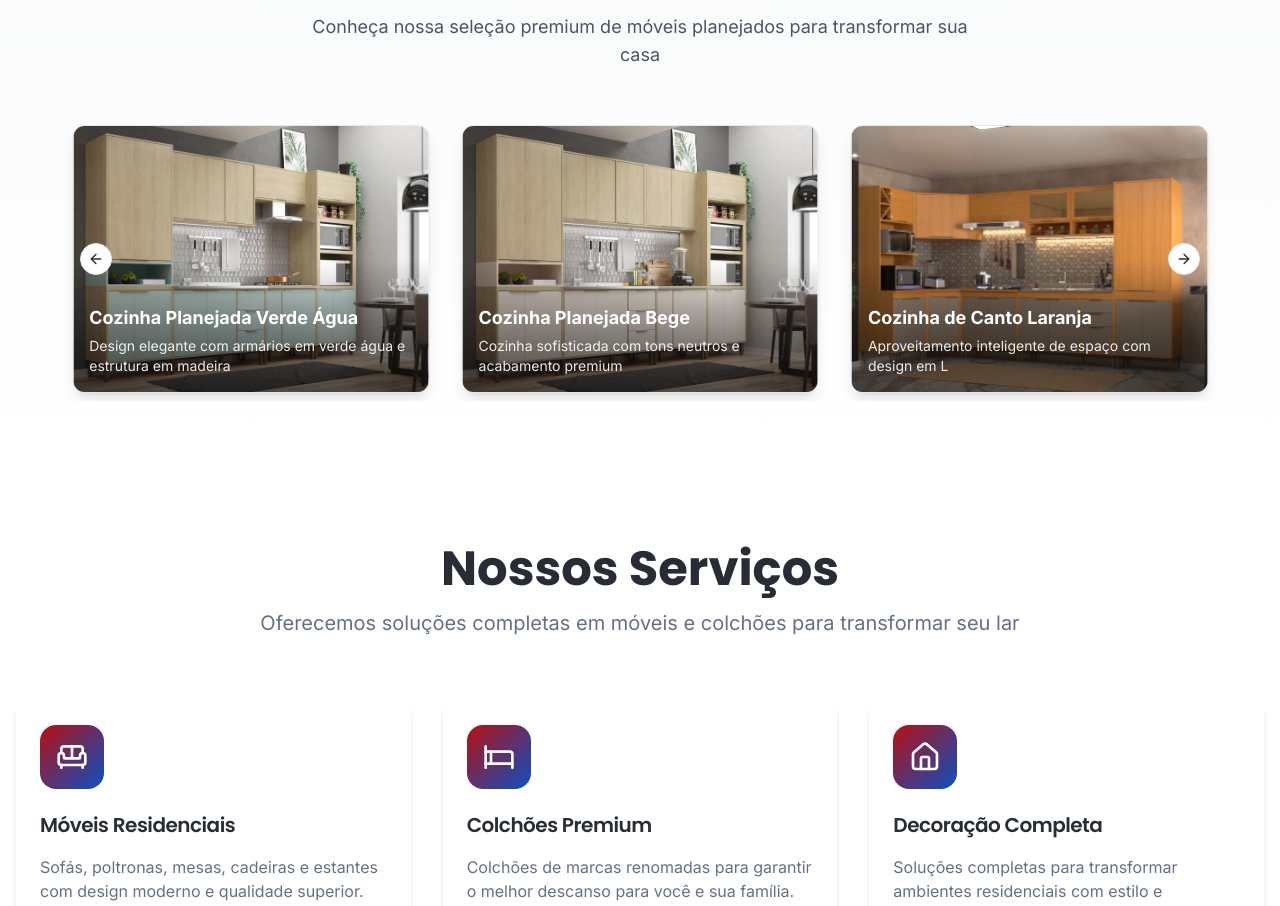
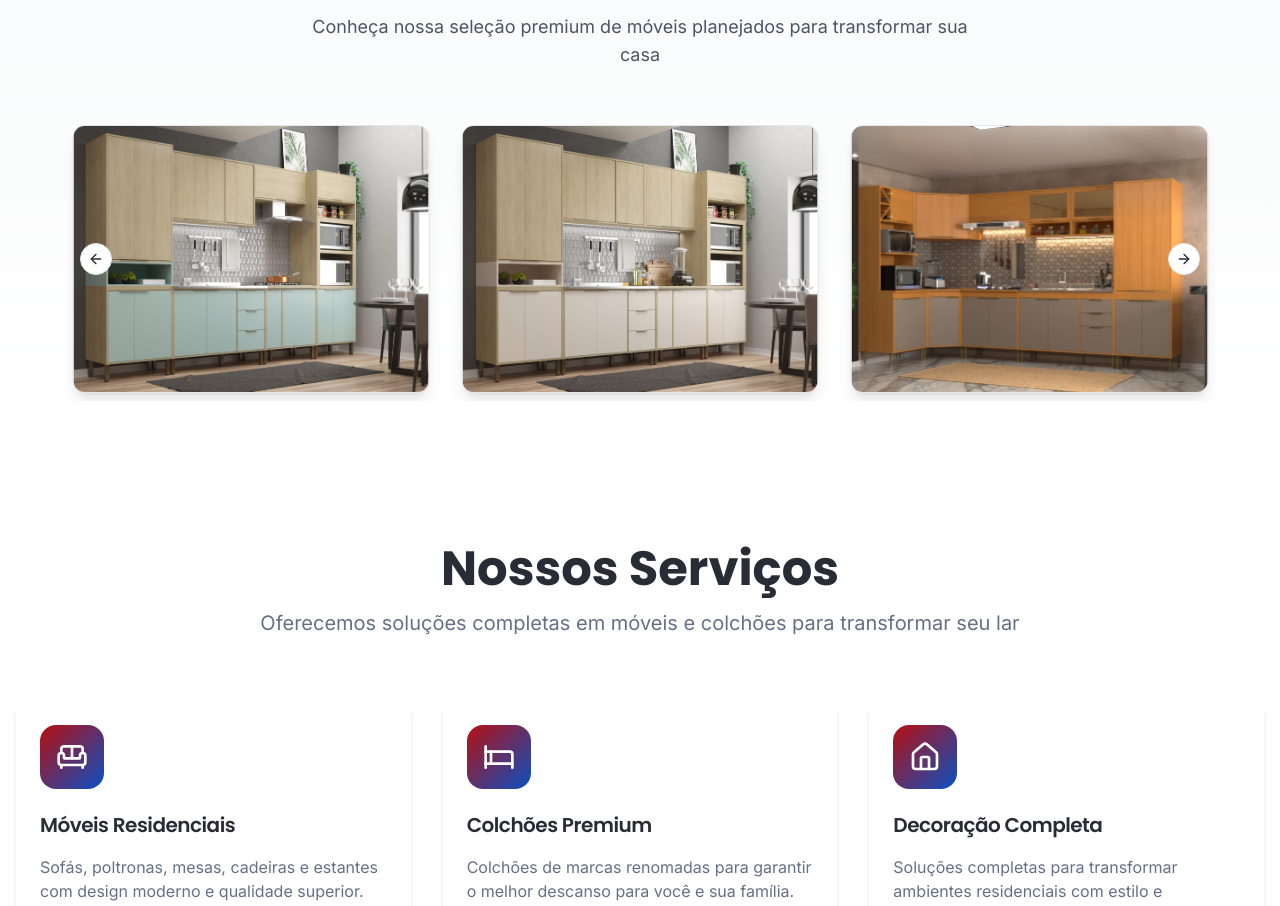
Before and after one commit to DevZipMateus/smf-conforto-digital, a React (Vite) app: page / in a window 1280 px wide. Shown: the part 2005-2911 px from the top of the page. Built offline with nearby package versions, Linux system fonts and the light colour scheme.

Commit message:
Remove carousel titles and descriptions
Remove the product titles and descriptions from the carousel items to simplify the display.

```diff
--- a/src/components/ProductCarousel.tsx
+++ b/src/components/ProductCarousel.tsx
@@ -111,11 +111,6 @@ const ProductCarousel = () => {
                                 alt={product.title}
                                 className="w-full h-full object-cover"
                               />
-                              <div className="absolute inset-0 bg-gradient-to-t from-black/60 via-transparent to-transparent"></div>
-                              <div className="absolute bottom-0 left-0 right-0 p-4 text-white">
-                                <h3 className="text-lg font-bold mb-1 line-clamp-1">{product.title}</h3>
-                                <p className="text-sm opacity-90 line-clamp-2">{product.description}</p>
-                              </div>
                             </div>
                           </DialogTrigger>
                           <DialogContent className="max-w-4xl max-h-[90vh] p-0">
```
